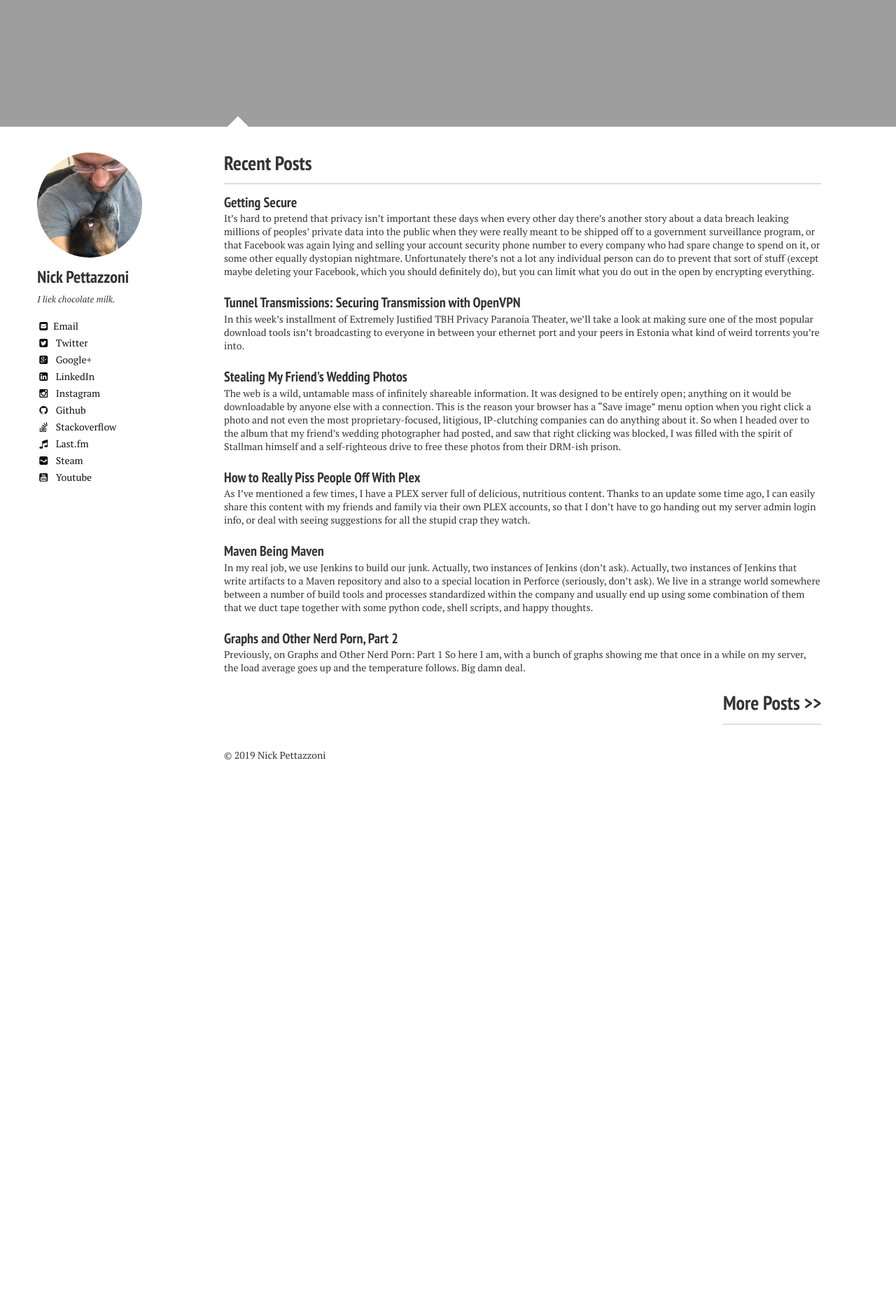
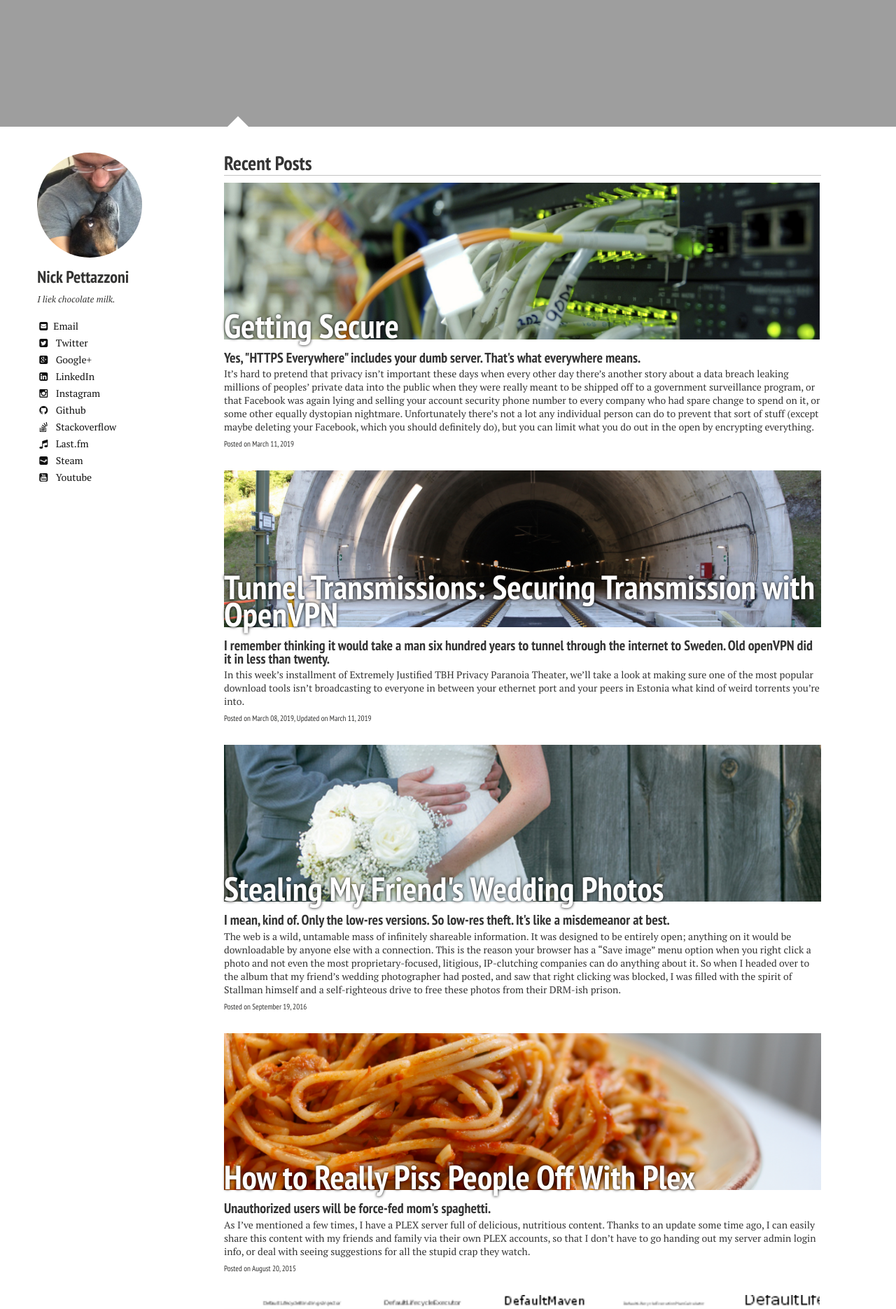
Before and after one commit to pettazz/pettazz.com, a Jekyll site: the page built from index.md, in a window 1280 px wide. Shown: the part 863-2733 px from the top of the page at 70% size. Built offline with Jekyll 4.4.1, drawn with Linux system fonts in a browser that asks for light colours; nearby versions of some CDN libraries; before the commit the page ends 2000 px from its top, so only the background shows below that; some of the changed text lies outside the part shown.

Commit message:
wow exciting new post lists what a day

```diff
--- a/_layouts/home.html
+++ b/_layouts/home.html
@@ -36,14 +36,25 @@
     <h3><a href="{{ site.url}}/posts/">Recent Posts</a></h3>
     {% for post in site.posts limit:6 %}
     <article>
+      <div class="index-header-wrapper" data-index-header-image=
+        {% if post.image.feature %}
+          {% if post.image.feature contains 'http' %}
+              "{{ post.image.feature }}"
+            {% else %}
+              "{{ site.url }}/images/{{ post.image.feature }}"
+            {% endif %}
+          {% endif %} >
+        <a href="{{ site.url }}{{ post.url }}" title="{{ post.title }}"><h1>{{ post.title }}</h1></a>
+      </div>
       {% if post.link %}
         <h2 class="link-post"><a href="{{ site.url }}{{ post.url }}" title="{{ post.title }}">{{ post.title }}</a> <a href="{{ post.link }}" target="_blank" title="{{ post.title }}"><i class="fa fa-link"></i></h2>
       {% else %}
         <a href="{{ site.url }}{{ post.url }}" title="{{ post.title }}">
-          <h2>{{ post.title }}</h2>
+          {% if post.tagline %}<h2>{{ post.tagline }}</h2>{% endif %}
           <p>{{ post.excerpt | strip_html }}</p>
         </a>
       {% endif %}
+      <p class="post-meta"><small>Posted on {{ post.date | date: "%B %d, %Y" }}{% if post.modified %}, Updated on {{ post.modified | date: "%B %d, %Y" }}{% endif %}</small></p>
     </article>
     {% endfor %}
     <h3 style="float:right"><a href="/posts">More Posts >></a></h3>
--- a/_posts/2019-03-08-transmission-tunnel.md
+++ b/_posts/2019-03-08-transmission-tunnel.md
@@ -1,6 +1,7 @@
 ---
 layout: post
 published: true
+modified: 2019-03-11
 title: "Tunnel Transmissions: Securing Transmission with OpenVPN"
 tagline: "I remember thinking it would take a man six hundred years to tunnel through the internet to Sweden. Old openVPN did it in less than twenty."
 tags: [blag, openvpn, vpn, privacy, alonso, homelab, transmission]
--- a/_sass/page.scss
+++ b/_sass/page.scss
@@ -270,11 +270,34 @@ $button-size: 1.5rem;
 	}
 	h3 {
 		margin: 0;
-		padding-bottom: .5em;
+		padding-bottom: .05em;
 		@include font-rem(28);
 		border-bottom: 1px solid lighten($black,70);
+		margin-bottom: .35em;
 	}
 	article {
+		.index-header-wrapper {
+			background-size: contain;
+	        background-repeat: no-repeat;
+	        width: 100%;
+	        height: 0;
+	        padding-top: 26.31%;
+	        position: relative;
+		}
+		.post-meta {
+			margin: 5px 0 30px 0;
+			font-family: $heading-font;
+		}
+		h1 {
+			font-size: 48px;
+			color: #fff;
+			text-shadow: black 0px 0px 4px;
+			position: absolute;
+			bottom: 0;
+			left: 0;
+			margin: 0;
+			padding: 0;
+		}
 		h2 {
 			margin-bottom: 4px;
 			@include font-rem(20);
@@ -285,6 +308,7 @@ $button-size: 1.5rem;
 		}
 		p {
 			@include font-rem(14);
+			margin-bottom: 0px;
 		}
 		p+p {
 			text-indent: 0;
```
Also changed, not shown: _includes/_scripts.html (+19 -0 lines), _layouts/post-index.html (+15 -2 lines).
